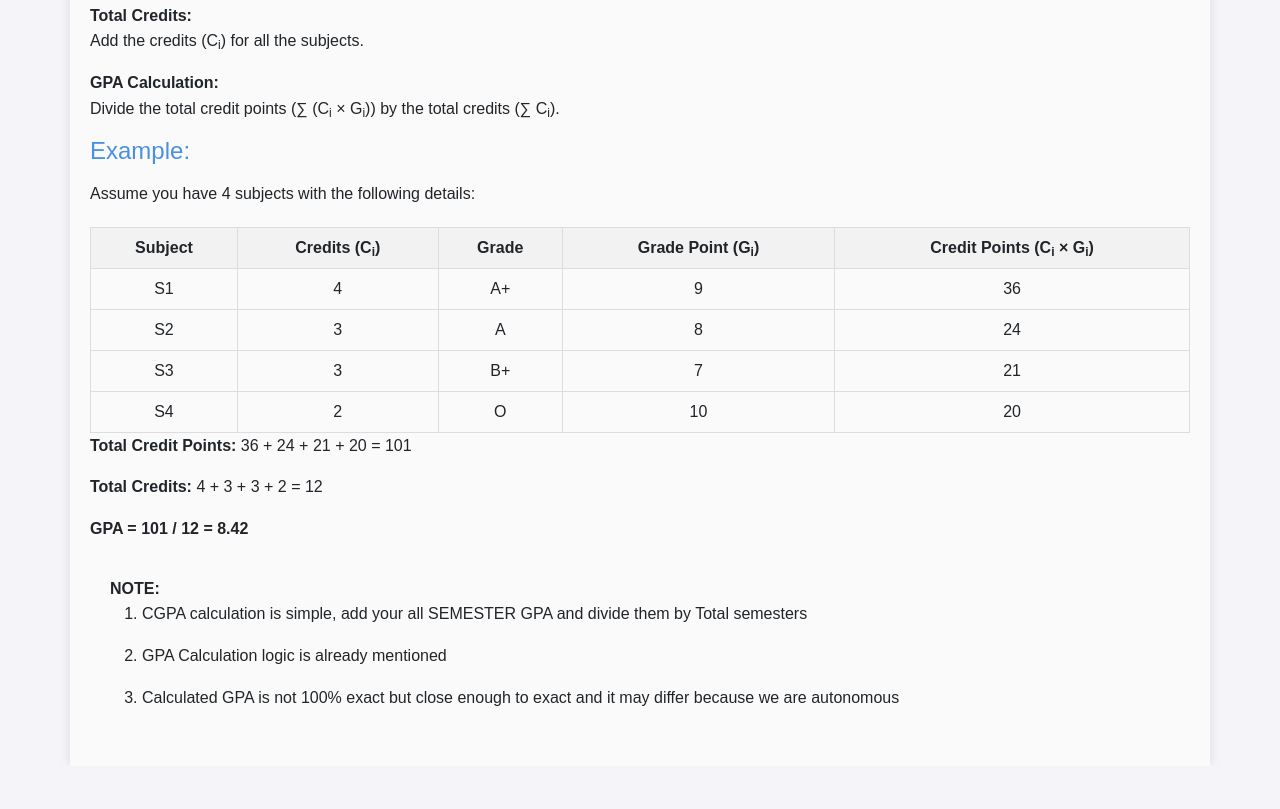
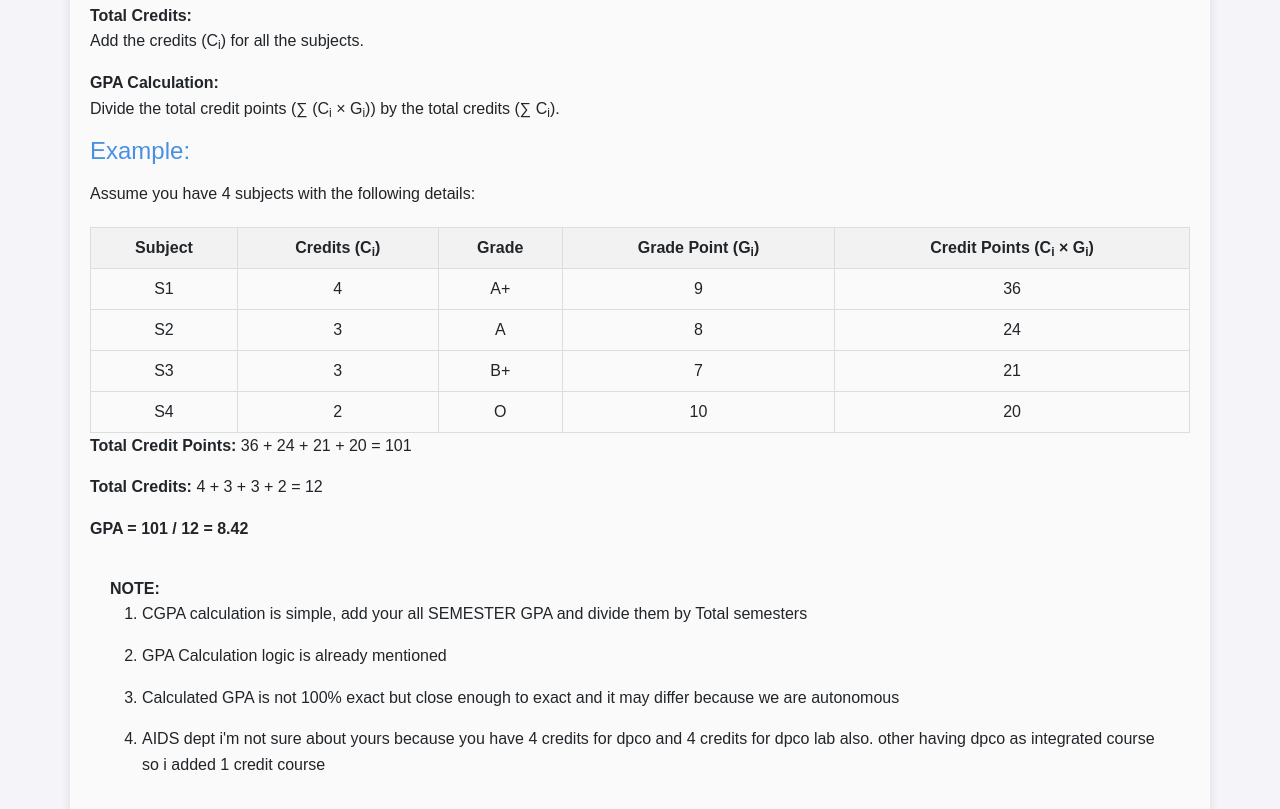
Before and after one commit to Mahesh-xr/GPA-Calculator-Sem-3, a plain HTML site: page working.html in a window 1280 px wide. Shown: the part 755-1564 px from the top of the page. Before the commit the page ends 1521 px from the top, so only its background shows below. Drawn offline with nearby package versions, Linux system fonts and the light colour scheme; a web font is replaced by a local one.

Commit message:
info added

```diff
--- a/working.html
+++ b/working.html
@@ -111,6 +111,7 @@
             </li>
             <li><p>GPA Calculation logic is already mentioned</p> </li>
             <li><p>Calculated GPA is not 100% exact but close enough to exact and it may differ because we are autonomous</p></li>
+            <li><p>AIDS dept i'm not sure about yours because you have 4 credits for dpco and 4 credits for dpco lab also. other having dpco as integrated course so i added 1 credit course </p></li>
         </ol>
         </div>
 
```
